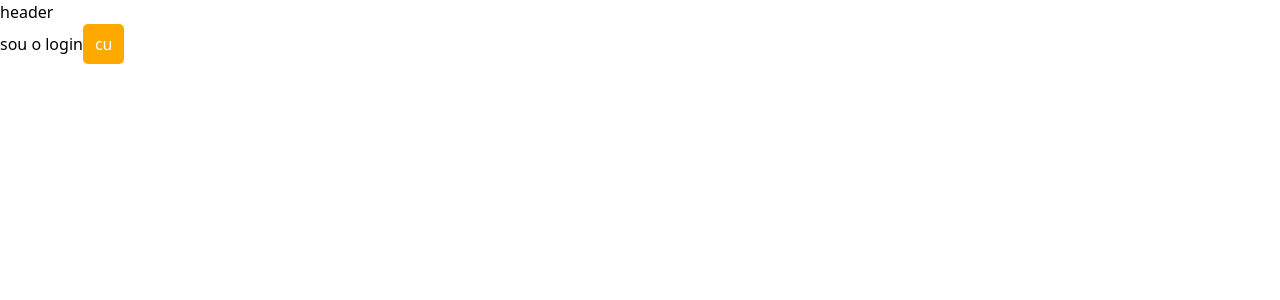
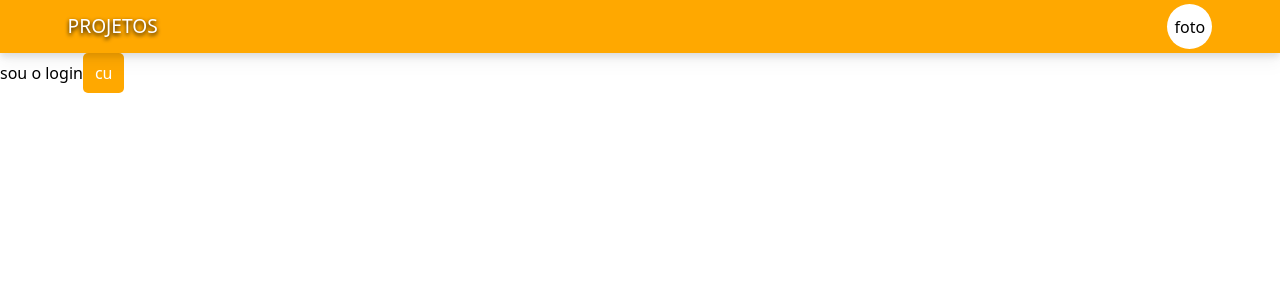
Before and after one commit to KProjetos/admp, a React (Vite) app in the folder AdmP/: page / in a window 1280 px wide. Shown: the top 300 px of the page. Built offline with nearby package versions, Linux system fonts and the light colour scheme.

Commit message:
header criada

```diff
--- a/AdmP/src/components/header/header.jsx
+++ b/AdmP/src/components/header/header.jsx
@@ -1,12 +1,40 @@
+import { useState } from "react";
+import React from "react";
 
 function Header() {
-    return(
-        <div className="">
-            header
+  const [ modalIsOpen, setModalIsOpen ] = useState(false);
 
+  function handleModalState() {
+    modalIsOpen ? setModalIsOpen(false) : setModalIsOpen(true);
+  }
+
+  return (
+    <>
+      <header className="direction-col w-full p-1 bg-principal drop-shadow-lg">
+        <div className="direction-row">
+          <div>
+            <h1 className="text-shadow shadow-black text-[1.2em] text-white uppercase">
+              Projetos
+            </h1>
+          </div>
+          {/* // TODO alterar o "foto" pela tag img e adicionar o src */}
+          <div onClick={() => handleModalState()} className="cursor-pointer">
+            <div className="min-w-[45px] min-h-[45px] bg-white rounded-[100%] direction-col">
+              foto
+            </div>
+          </div>
         </div>
+      </header>
 
-    )
+      <section className={modalIsOpen ? "absolute right-2 p-1 px-2 w-[150px] bg-secundaria drop-shadow-lg rounded" : "hidden"}>
+
+        <a href="" className=""><p>Perfil</p></a>
+
+        <a href=""><p>Sair</p></a>
+
+      </section>
+    </>
+  );
 }
 
-export default Header
+export default Header;
--- a/AdmP/tailwind.config.cjs
+++ b/AdmP/tailwind.config.cjs
@@ -1,4 +1,5 @@
 /** @type {import('tailwindcss').Config} */
+const plugin = require('tailwindcss/plugin')
 export default {
   content: [
     "./index.html",
@@ -19,7 +20,21 @@ export default {
       "login": "url('/src/assets/images/gatoLogin.jpg')",
       "none": "url('')",
 
+    },
+    textShadow: {
+      sm: '0 1px 2px var(--tw-shadow-color)',
+      DEFAULT: '0 2px 4px var(--tw-shadow-color)',
+      lg: '0 8px 16px var(--tw-shadow-color)',
     }
   },
-  plugins: [],
+  plugins: [plugin(function ({ matchUtilities, theme }) {
+    matchUtilities(
+      {
+        'text-shadow': (value) => ({
+          textShadow: value,
+        }),
+      },
+      { values: theme('textShadow') }
+    )
+  })],
 }
```
